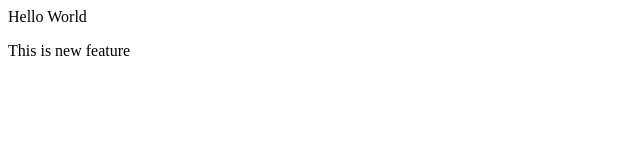
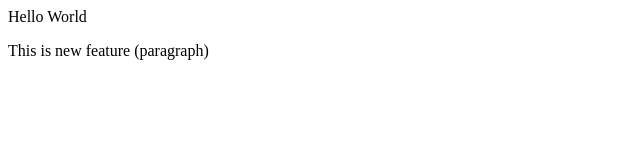
Before and after one commit to NarayanPote/demo, a plain HTML site: page index.html in a window 1280 px wide. Shown: the full height of the page, 0-640 px from the left. Drawn offline with Linux system fonts and the light colour scheme.

Commit message:
added paragraph

```diff
--- a/index.html
+++ b/index.html
@@ -1,2 +1,2 @@
 <p>Hello World</p>
-<p>This is new feature</p>
+<p>This is new feature (paragraph)</p>
```
